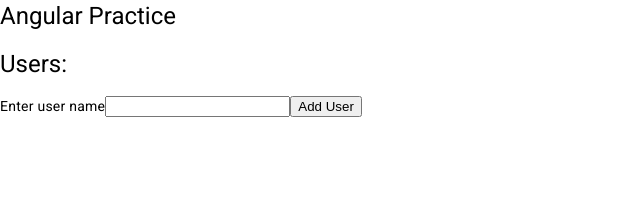
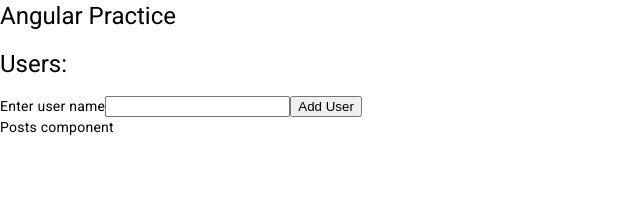
Before and after one commit to Bravo1B9/angular-practice, an Angular app in the folder basics/: page / in a window 1280 px wide. Shown: the top 207 px of the page, without its empty margins (0-640 px from the left). Built offline with nearby package versions, Linux system fonts and the light colour scheme.

Commit message:
Initial posts component setup

```diff
--- a/basics/src/app/app.component.html
+++ b/basics/src/app/app.component.html
@@ -1,2 +1,3 @@
 <h1>Angular Practice</h1>
 <app-users></app-users>
+<app-posts></app-posts>
--- a/basics/src/app/app.module.ts
+++ b/basics/src/app/app.module.ts
@@ -6,12 +6,14 @@ import { BrowserAnimationsModule } from '@angular/platform-browser/animations';
 import { UsersComponent } from './users/users.component';
 import { CreateUserComponent } from './create-user/create-user.component';
 import { FormsModule } from '@angular/forms';
+import { PostsComponent } from './posts/posts.component';
 
 @NgModule({
   declarations: [
     AppComponent,
     UsersComponent,
     CreateUserComponent,
+    PostsComponent,
   ],
   imports: [
     FormsModule,
--- /dev/null
+++ b/basics/src/app/posts/posts.component.html
@@ -0,0 +1 @@
+<p>Posts component</p>
```
Also changed, not shown: basics/src/app/posts/posts.component.ts (added, +7 -0 lines).
